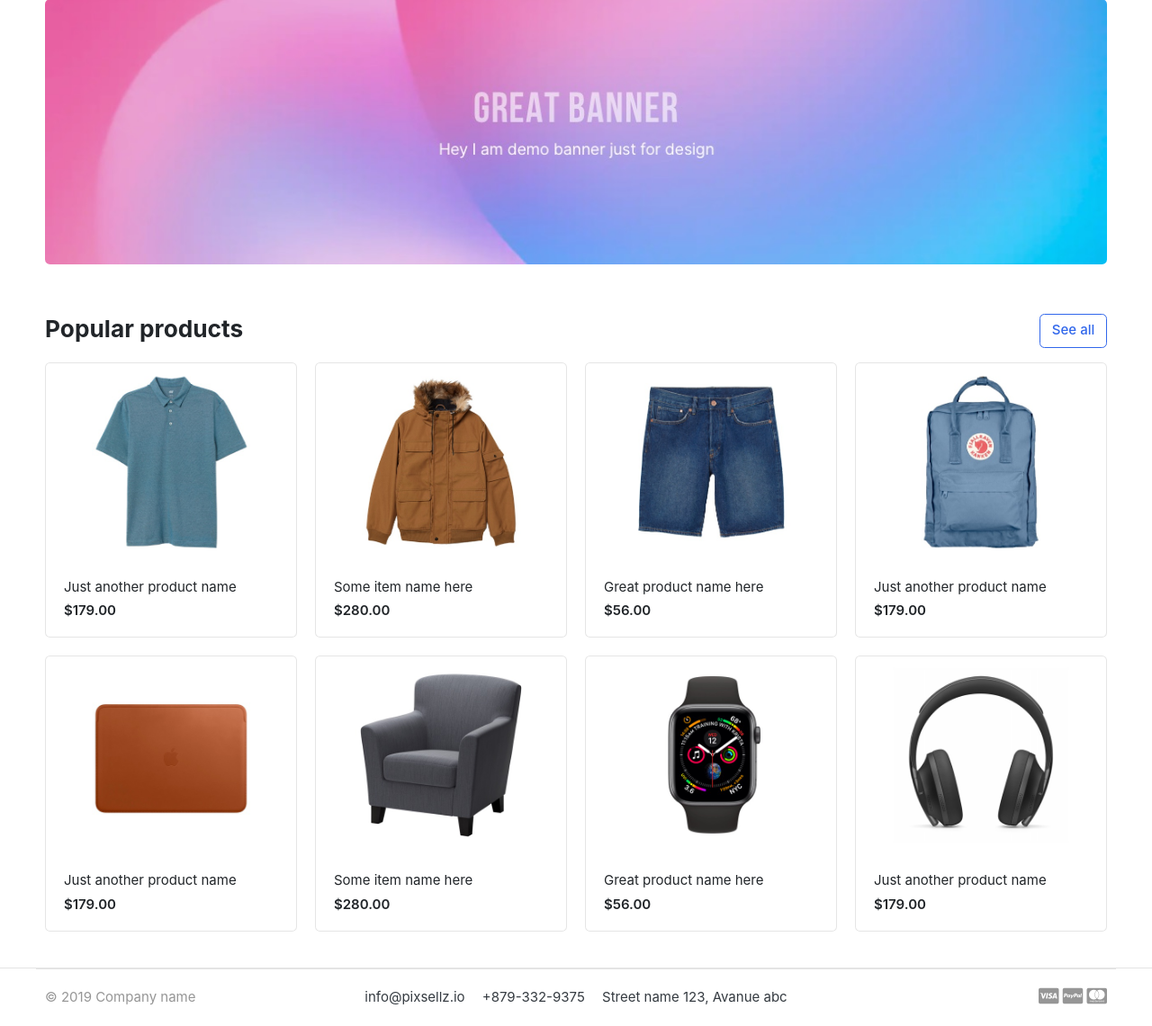
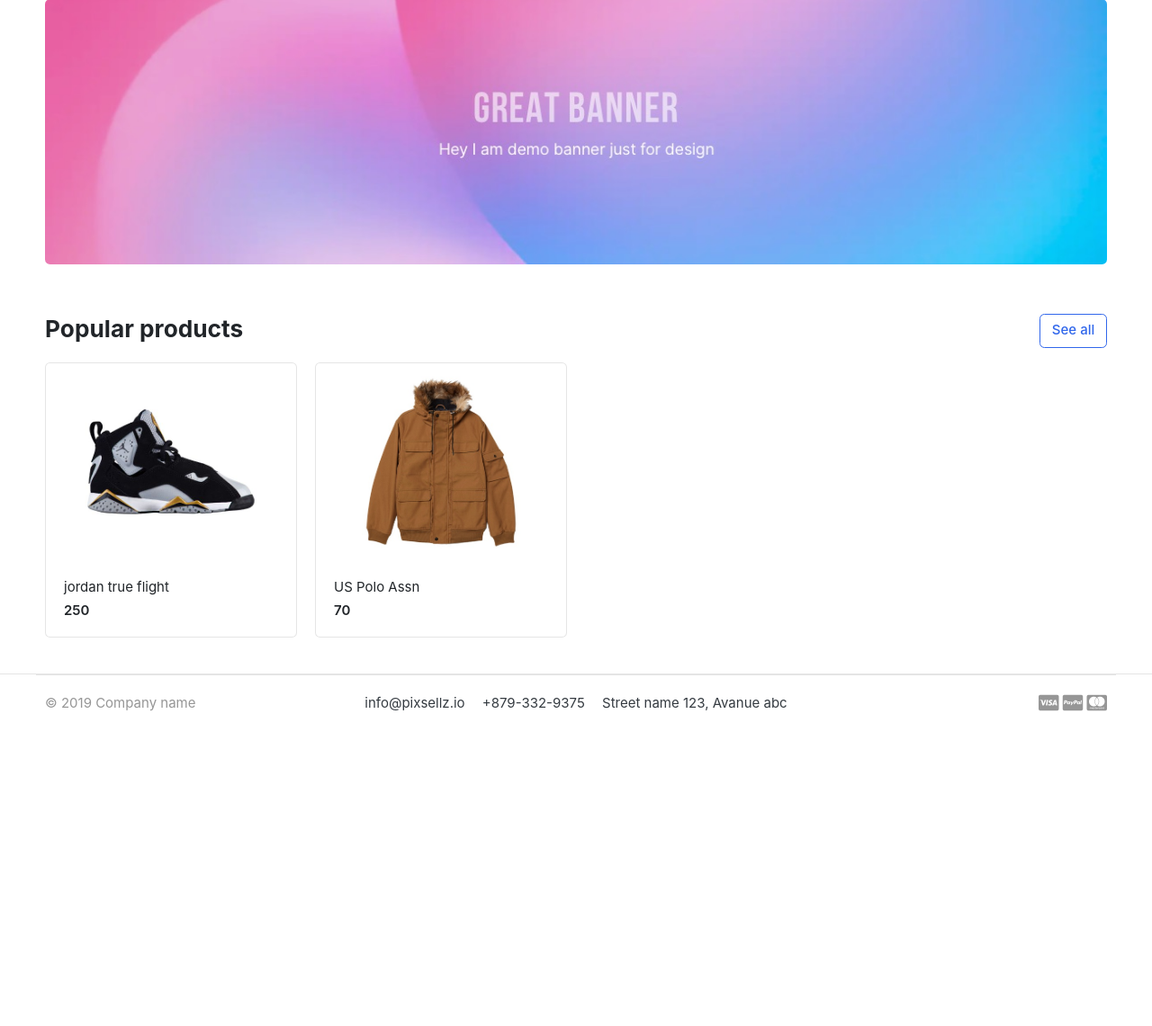
Before and after one commit to esejosue1/e-commerce-web, a Django app: page / in a window 1280 px wide. Shown: the part 139-1280 px from the top of the page at 90% size. After the commit the page ends 930 px from the top, so only its background shows below. Run offline with Django 3.2, Linux system fonts and the light colour scheme; data comes from the database, SQL or seed files in the repository; some libraries are stand-ins or nearby versions; some web fonts are replaced.

Commit message:
displaying the products in the home page

```diff
--- a/ecommerce/views.py
+++ b/ecommerce/views.py
@@ -1,4 +1,13 @@
 from django.shortcuts import render
-#return home
+from store.models import Product
+
+
+# return home
 def home(request):
-    return render(request, 'home.html')
+    products = Product.objects.all().filter(is_available=True)
+
+    context = {
+        'products': products,
+    }
+
+    return render(request, 'home.html', context)
--- a/templates/home.html
+++ b/templates/home.html
@@ -24,79 +24,25 @@
 
 
 <div class="row">
+	{% for product in products %}
 	<div class="col-md-3">
 		<div class="card card-product-grid">
-			<a href="./product-detail.html" class="img-wrap"> <img src="{%static 'images/items/1.jpg'%}"> </a>
+			<a href="./product-detail.html" class="img-wrap"> <img src="{{product.images.url}}"> </a>
 			<figcaption class="info-wrap">
-				<a href="./product-detail.html" class="title">Just another product name</a>
-				<div class="price mt-1">$179.00</div> <!-- price-wrap.// -->
+				<a href="./product-detail.html" class="title">{{product.product_name}}</a>
+				<div class="price mt-1">{{product.price}}</div> <!-- price-wrap.// -->
 			</figcaption>
 		</div>
 	</div> <!-- col.// -->
-	<div class="col-md-3">
-		<div class="card card-product-grid">
-			<a href="./product-detail.html" class="img-wrap"> <img src="{% static 'images/items/2.jpg'%}"> </a>
-			<figcaption class="info-wrap">
-				<a href="./product-detail.html" class="title">Some item name here</a>
-				<div class="price mt-1">$280.00</div> <!-- price-wrap.// -->
-			</figcaption>
-		</div>
-	</div> <!-- col.// -->
-	<div class="col-md-3">
-		<div class="card card-product-grid">
-			<a href="./product-detail.html" class="img-wrap"> <img src="{%static 'images/items/3.jpg'%}"> </a>
-			<figcaption class="info-wrap">
-				<a href="./product-detail.html" class="title">Great product name here</a>
-				<div class="price mt-1">$56.00</div> <!-- price-wrap.// -->
-			</figcaption>
-		</div>
-	</div> <!-- col.// -->
-	<div class="col-md-3">
-		<div class="card card-product-grid">
-			<a href="./product-detail.html" class="img-wrap"> <img src="{%static 'images/items/4.jpg'%}"> </a>
-			<figcaption class="info-wrap">
-				<a href="./product-detail.html" class="title">Just another product name</a>
-				<div class="price mt-1">$179.00</div> <!-- price-wrap.// -->
-			</figcaption>
-		</div>
-	</div> <!-- col.// -->
-	<div class="col-md-3">
-		<div class="card card-product-grid">
-			<a href="./product-detail.html" class="img-wrap"> <img src="{%static 'images/items/5.jpg'%}"> </a>
-			<figcaption class="info-wrap">
-				<a href="./product-detail.html" class="title">Just another product name</a>
-				<div class="price mt-1">$179.00</div> <!-- price-wrap.// -->
-			</figcaption>
-		</div>
-	</div> <!-- col.// -->
-	<div class="col-md-3">
-		<div class="card card-product-grid">
-			<a href="./product-detail.html" class="img-wrap"> <img src="{%static 'images/items/6.jpg'%}"> </a>
-			<figcaption class="info-wrap">
-				<a href="./product-detail.html" class="title">Some item name here</a>
-				<div class="price mt-1">$280.00</div> <!-- price-wrap.// -->
-			</figcaption>
-		</div>
-	</div> <!-- col.// -->
-	<div class="col-md-3">
-		<div class="card card-product-grid">
-			<a href="./product-detail.html" class="img-wrap"> <img src="{%static 'images/items/7.jpg'%}"> </a>
-			<figcaption class="info-wrap">
-				<a href="./product-detail.html" class="title">Great product name here</a>
-				<div class="price mt-1">$56.00</div> <!-- price-wrap.// -->
-			</figcaption>
-		</div>
-	</div> <!-- col.// -->
-	<div class="col-md-3">
-		<div class="card card-product-grid">
-			<a href="./product-detail.html" class="img-wrap"> <img src="{%static 'images/items/9.jpg'%}"> </a>
-			<figcaption class="info-wrap">
-				<a href="./product-detail.html" class="title">Just another product name</a>
-				<div class="price mt-1">$179.00</div> <!-- price-wrap.// -->
-			</figcaption>
-		</div>
-	</div> <!-- col.// -->
+	{% endfor %}
+
+
+
+
+
 </div> <!-- row.// -->
+
+
 
 </div><!-- container // -->
 </section>
```
